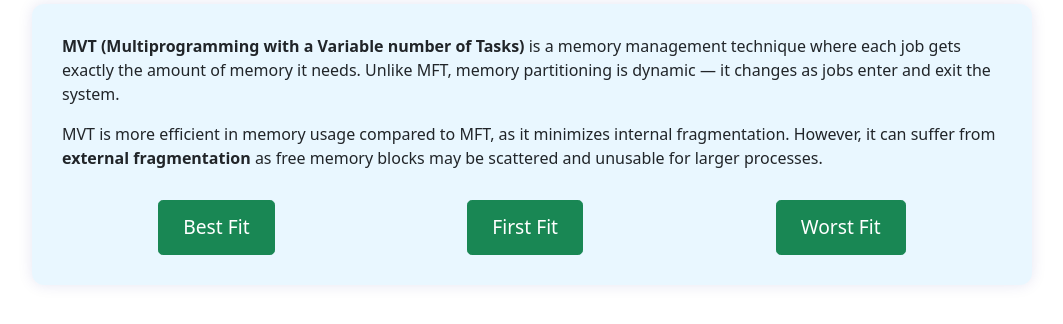
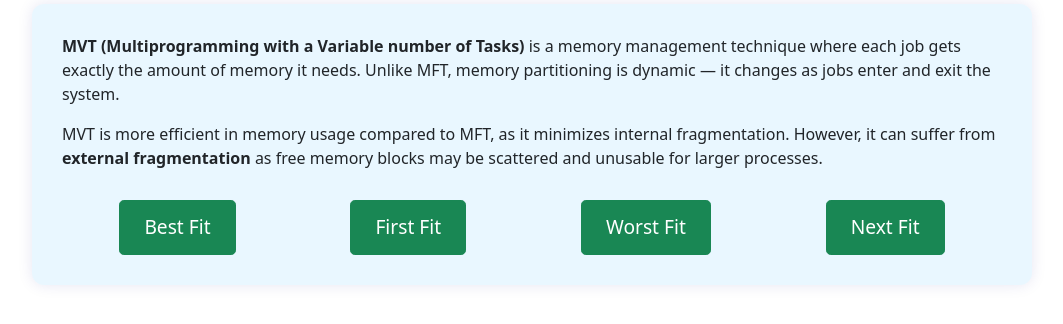
Before and after one commit to VarshiniAdurti28/OSLearn, a Flask app: page /memory-allocation/mvt/ in a window 1280 px wide; the page is wider, and only the part inside the window is pictured. Shown: the part 136-460 px from the top of that part, without its empty margins (108-1171 px from the left). Run offline with Flask 2, Linux system fonts and the light colour scheme.

Commit message:
Update wiki.html

```diff
--- a/app/templates/memory_allocation/mvt/wiki.html
+++ b/app/templates/memory_allocation/mvt/wiki.html
@@ -50,6 +50,7 @@ Memory Allocation
         <a href="/memory-allocation/mvt/best-fit"><button class="btn btn-success btn-lg">Best Fit</button></a>
         <a href="/memory-allocation/mvt/first-fit"><button class="btn btn-success btn-lg">First Fit</button></a>
         <a href="/memory-allocation/mvt/worst-fit"><button class="btn btn-success btn-lg">Worst Fit</button></a>
+        <a href="/memory-allocation/mvt/next-fit"><button class="btn btn-success btn-lg">Next Fit</button></a>
     </div>
 </section>
 {% endblock %}
```
